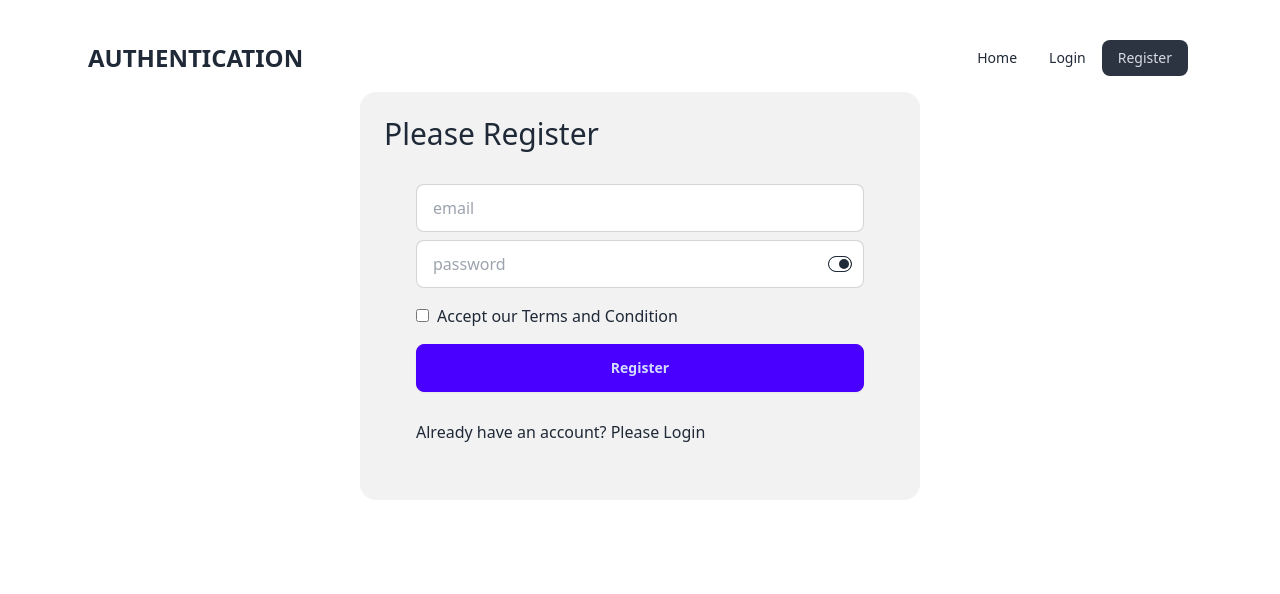
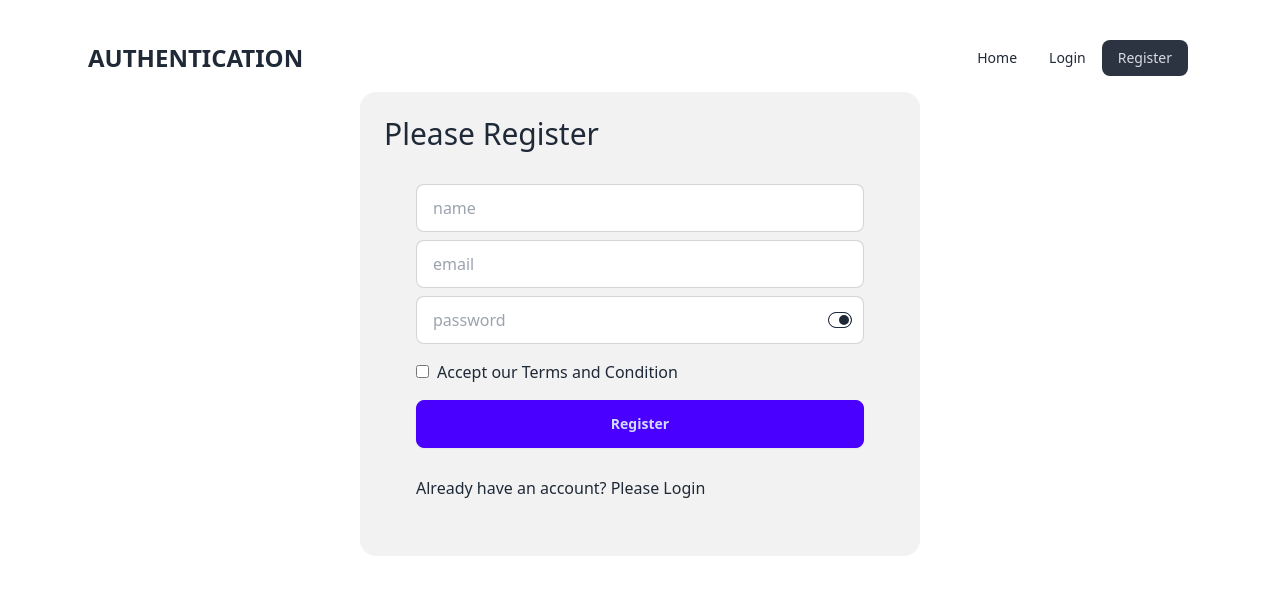
Before and after one commit to yhmunna1/user-email-pass-auth, a React (Vite) app: page /register in a window 1280 px wide. Shown: the top 594 px of the page. Built offline with nearby package versions, Linux system fonts and the light colour scheme.

Commit message:
profile update: name

```diff
--- a/src/components/Register/Register.jsx
+++ b/src/components/Register/Register.jsx
@@ -1,6 +1,7 @@
 import {
   createUserWithEmailAndPassword,
   sendEmailVerification,
+  updateProfile,
 } from "firebase/auth";
 import React, { useState } from "react";
 import auth from "../../firebase/firebase.config";
@@ -13,10 +14,11 @@ const Register = () => {
   const handleRegister = (e) => {
     e.preventDefault();
     // console.log("Success");
+    const name = e.target.name.value;
     const email = e.target.email.value;
     const password = e.target.password.value;
     const accepted = e.target.terms.checked;
-    console.log(email, password, accepted);
+    console.log(name, email, password, accepted);
 
     // Validations checkup and return
     if (password > 6) {
@@ -37,6 +39,16 @@ const Register = () => {
         console.log(result.user);
         setRegisterSuccess("User created successfully");
 
+        // Update profile
+        updateProfile(result.user, {
+          displayName: name,
+          photoURL: "https://example.com/jane-q-user/profile.jpg",
+        })
+          .then(() => console.log("Profile Updated"))
+          .catch((error) => {
+            console.log(error);
+          });
+
         // Send Email Verification
         sendEmailVerification(result.user).than(() => {
           alert("Please check your email and verify");
@@ -51,6 +63,13 @@ const Register = () => {
     <div className="card w-2/4 mx-auto bg-base-200 p-6">
       <h2 className="text-3xl">Please Register</h2>
       <form className="card-body" onSubmit={handleRegister}>
+        <input
+          type="text"
+          name="name"
+          placeholder="name"
+          className="input input-bordered"
+          required
+        />
         <input
           type="email"
           name="email"
```
